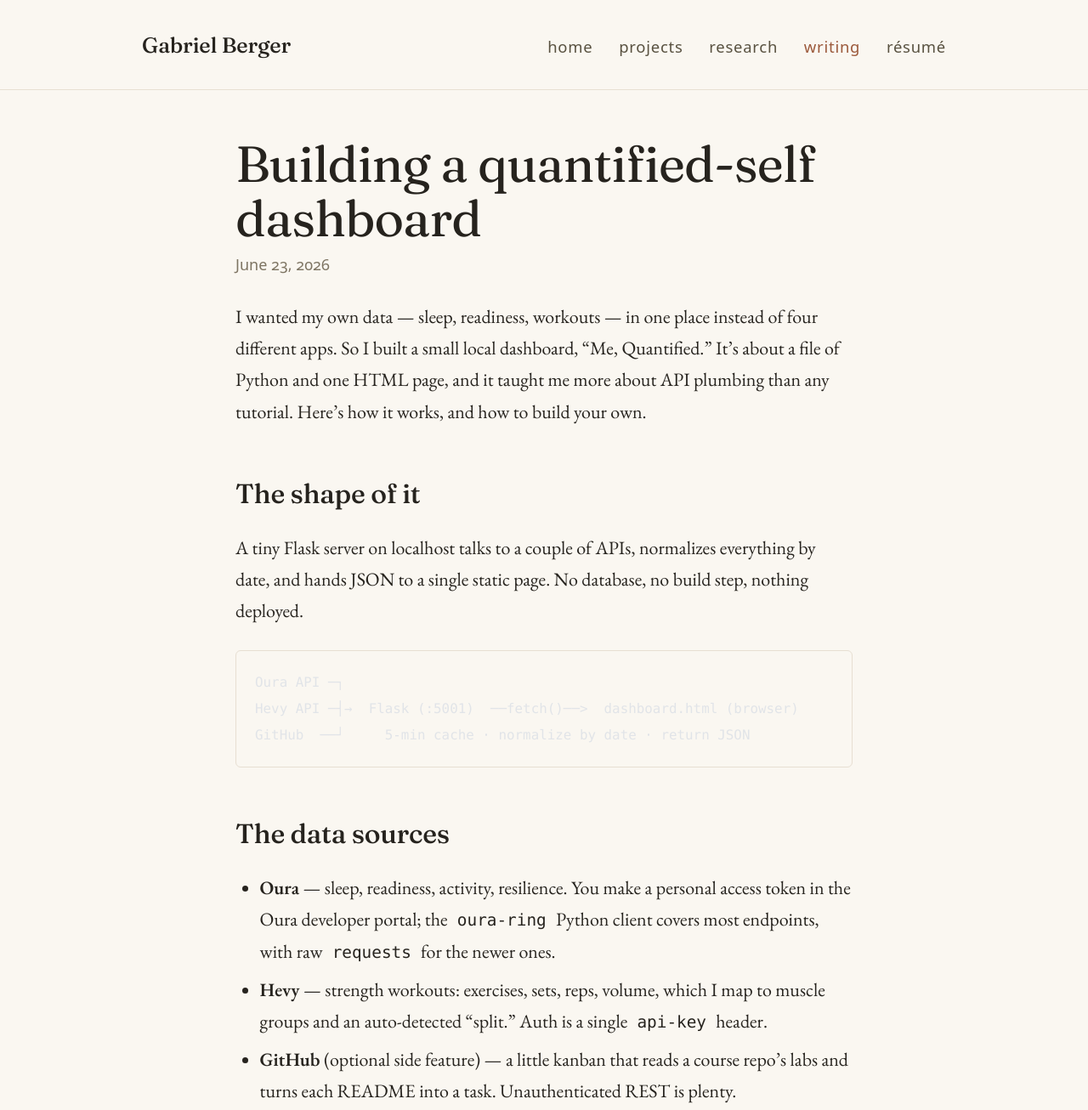
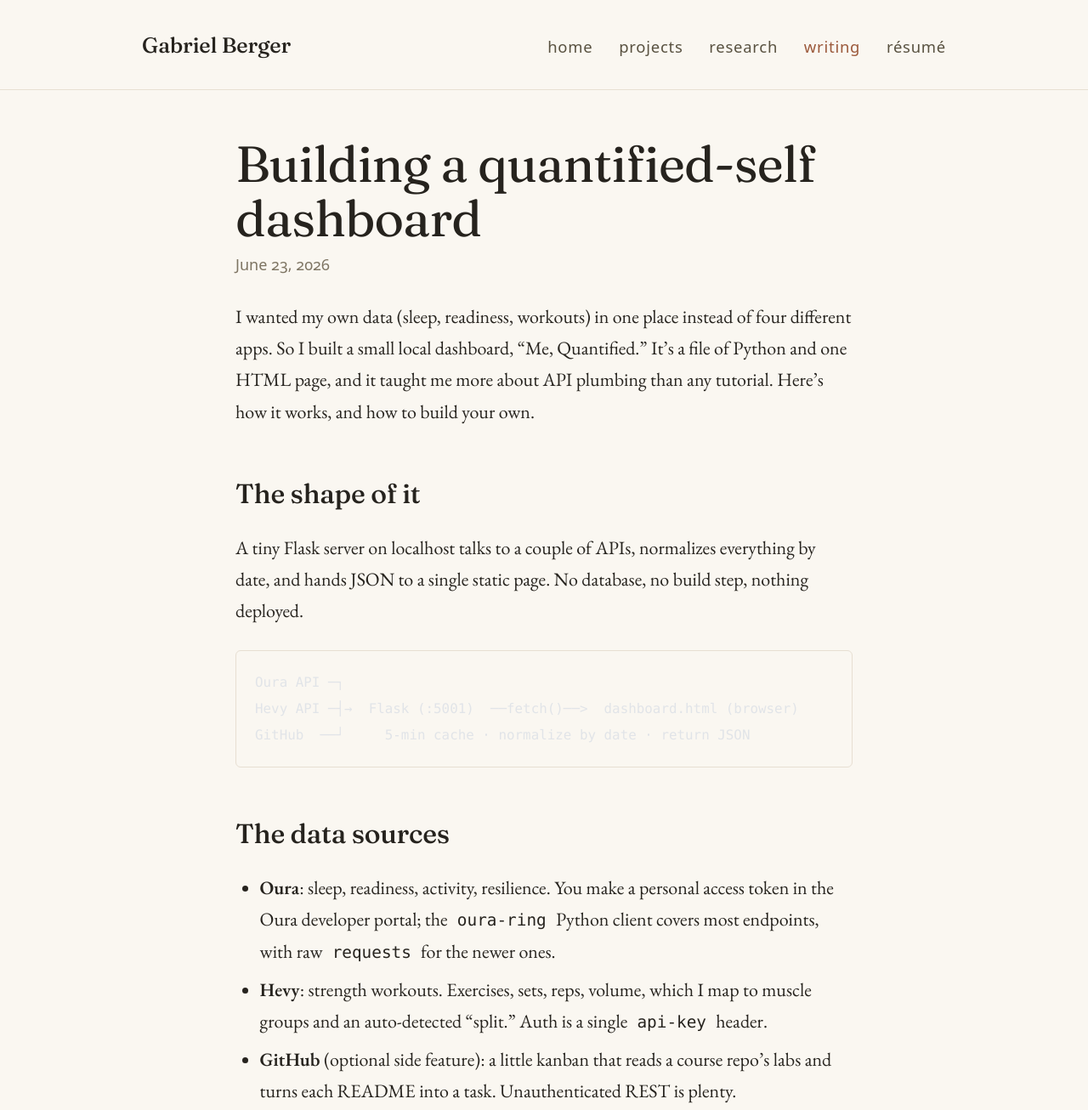
Before and after one commit to gjberger/personal_site, an Astro site: page /writing/quantified-self in a window 1280 px wide. Shown: the top 1306 px of the page at 85% size. Built offline with nearby package versions, Linux system fonts and the light colour scheme; Astro itself is replaced by a stand-in of ours; code samples lack their colours.

Commit message:
Polish: quantified-self em-dashes out (your voice); 107e Built-without-AI + Finley Desai link; résumé PDF + Mission Bio bullet
Co-Authored-By: Claude Opus 4.8 <noreply@anthropic.com>

```diff
--- a/src/content/writing/quantified-self.md
+++ b/src/content/writing/quantified-self.md
@@ -5,13 +5,10 @@ description: "Gluing Oura and Hevy into one local dashboard with Flask and a lit
 draft: false
 ---
 
-<!-- Technical build log / how-to, drafted from your Me-Quantified source. Review and set draft: false.
-     Deliberately kept to the engineering — your personal health/meds data stays out of the public version. -->
-
-I wanted my own data — sleep, readiness, workouts — in one place instead of four
-different apps. So I built a small local dashboard, "Me, Quantified." It's about a
-file of Python and one HTML page, and it taught me more about API plumbing than any
-tutorial. Here's how it works, and how to build your own.
+I wanted my own data (sleep, readiness, workouts) in one place instead of four
+different apps. So I built a small local dashboard, "Me, Quantified." It's a file of
+Python and one HTML page, and it taught me more about API plumbing than any tutorial.
+Here's how it works, and how to build your own.
 
 ## The shape of it
 
@@ -27,12 +24,12 @@ GitHub  ──┘     5-min cache · normalize by date · return JSON
 
 ## The data sources
 
-- **Oura** — sleep, readiness, activity, resilience. You make a personal access token in
+- **Oura**: sleep, readiness, activity, resilience. You make a personal access token in
   the Oura developer portal; the `oura-ring` Python client covers most endpoints, with
   raw `requests` for the newer ones.
-- **Hevy** — strength workouts: exercises, sets, reps, volume, which I map to muscle
+- **Hevy**: strength workouts. Exercises, sets, reps, volume, which I map to muscle
   groups and an auto-detected "split." Auth is a single `api-key` header.
-- **GitHub** (optional side feature) — a little kanban that reads a course repo's labs
+- **GitHub** (optional side feature): a little kanban that reads a course repo's labs
   and turns each README into a task. Unauthenticated REST is plenty.
 
 Keys live in a `.env` next to the server:
@@ -63,4 +60,4 @@ python server.py          # serves http://localhost:5001
 
 It's a long-running local process, not a cron job: the page fetches live, the server
 caches, and a background thread or two poll GitHub and any deadlines. Keep it bound to
-`127.0.0.1` — it's your data, and it never has to leave your machine.
+`127.0.0.1`. It's your data, and it never has to leave your machine.
--- a/src/pages/projects.astro
+++ b/src/pages/projects.astro
@@ -38,10 +38,12 @@ const projects = [
       MPU-6050 gyroscope, read over I2C with interrupts; obstacles spawn on a timer and
       the graphics run on a model-view-controller setup. Built with Finley Desai.`,
     tags: ["RISC-V", "Mango Pi", "bare-metal", "C", "MPU-6050 / I2C", "game"],
+    ai: "Built without AI",
     img: "/img/107e/playing.jpg",
     actions: [
       { label: "watch the demo →", href: "https://youtu.be/-RlIWbqkDPk" },
       { label: "github ↗", href: "https://github.com/gjberger/cs107e_project" },
+      { label: "Finley Desai ↗", href: "https://www.linkedin.com/in/finley-desai-306246268/" },
     ],
   },
   {
```
Also changed, not shown: 1 other file.
